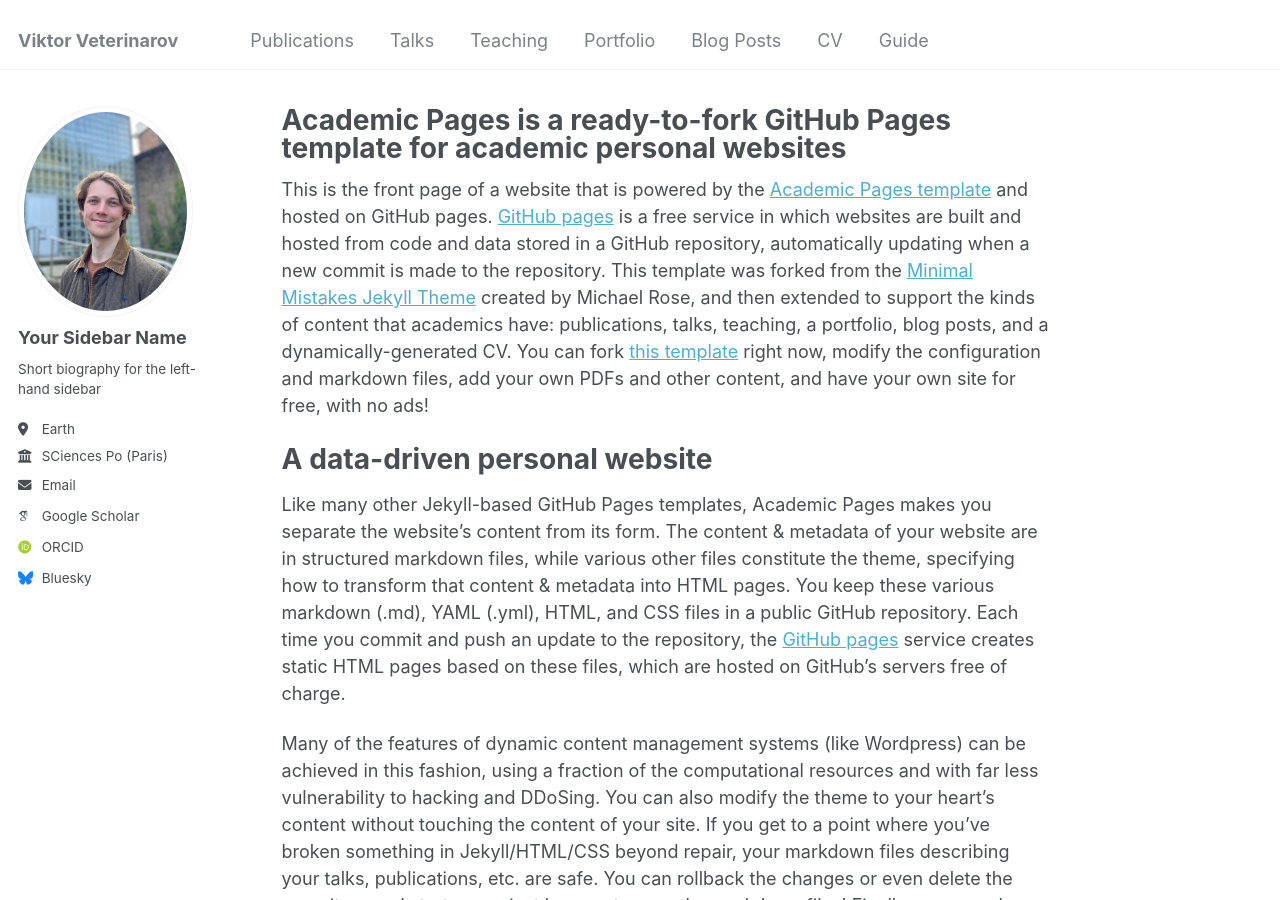
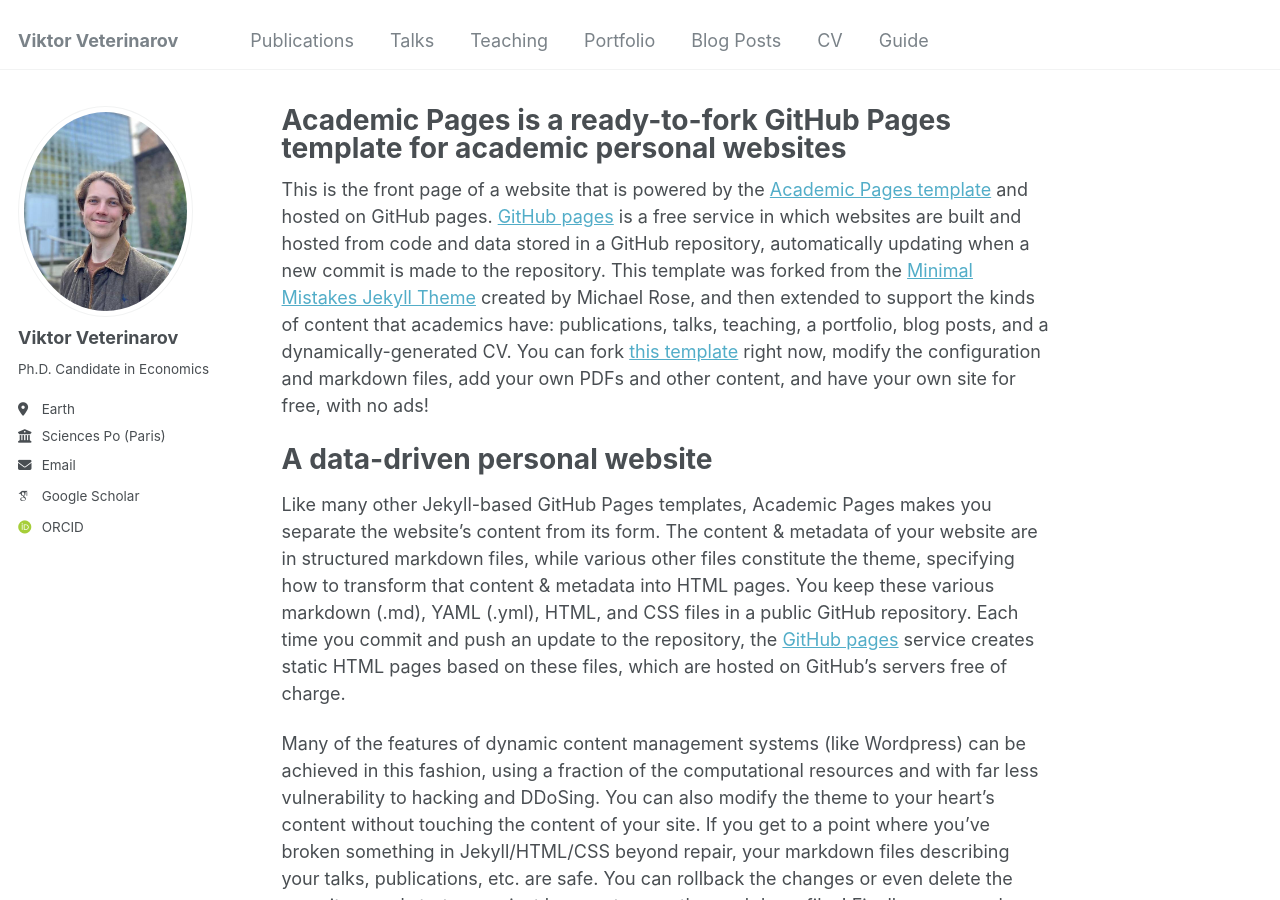
Before and after one commit to viktorveterinarov/viktorveterinarov.github.io, a Jekyll site: the page built from _pages/about.md, in a window 1280 px wide and 900 px high. Built offline with Jekyll 4.4.1, drawn with Linux system fonts in a browser that asks for light colours; some web fonts are replaced.

Commit message:
Update _config.yml

```diff
--- a/_config.yml
+++ b/_config.yml
@@ -22,11 +22,11 @@
 author:
   # Biographic information
   avatar           : "ViktorLinkedIn.jpg"
-  name             : "Your Sidebar Name"
+  name             : "Viktor Veterinarov"
   pronouns         : # example: "she/her"
-  bio              : "Short biography for the left-hand sidebar"
+  bio              : "Ph.D. Candidate in Economics"
   location         : "Earth"
-  employer         : "SCiences Po (Paris)"
+  employer         : "Sciences Po (Paris)"
   uri              : # URL
   email            : "viktor.veterinarov@sciencespo.fr"
 
@@ -49,7 +49,7 @@
   stackoverflow    : # User number or user number and name (i.e., use "1" or "1/jeff-atwood")
 
   # Social media
-  bluesky          : "bsky.app" # Replace this with you Bluesky username
+  bluesky          : # Username
   facebook         : # Username
   flickr           : # Username
   foursquare       : # Username
```
